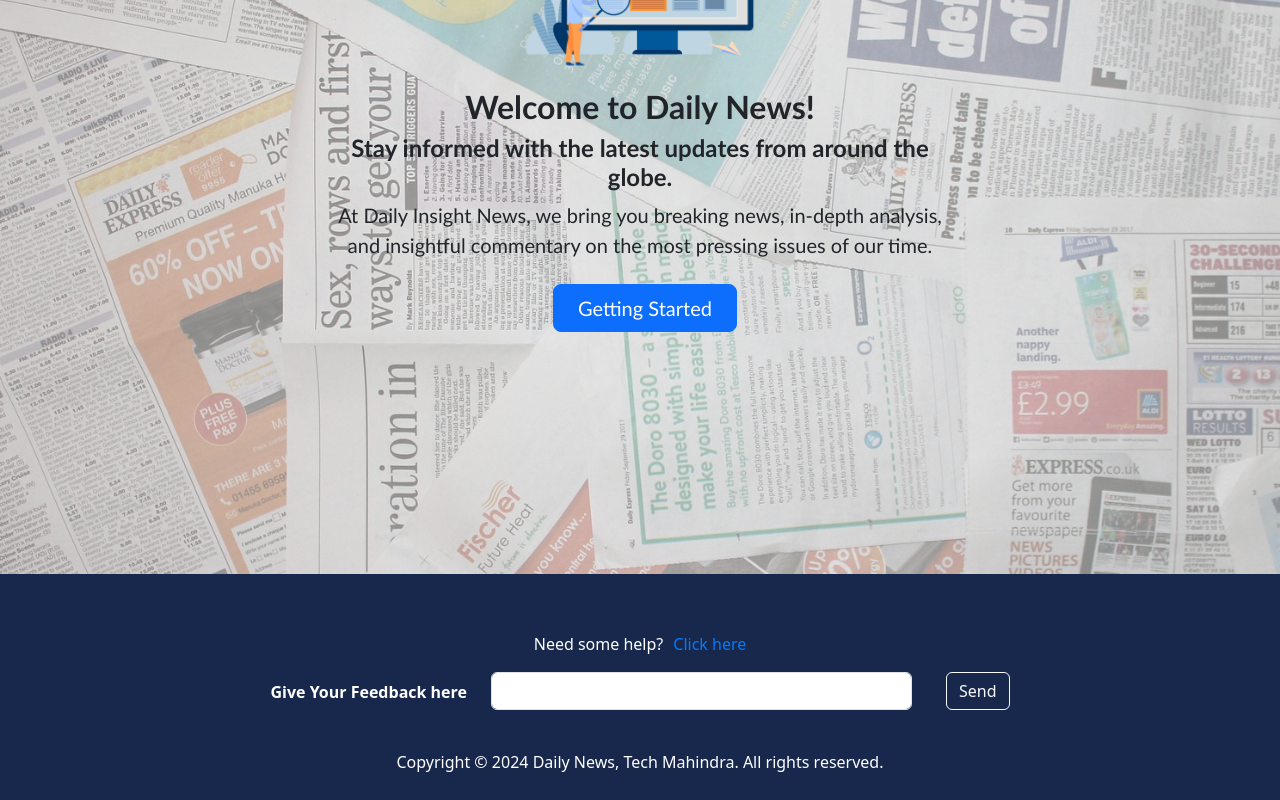
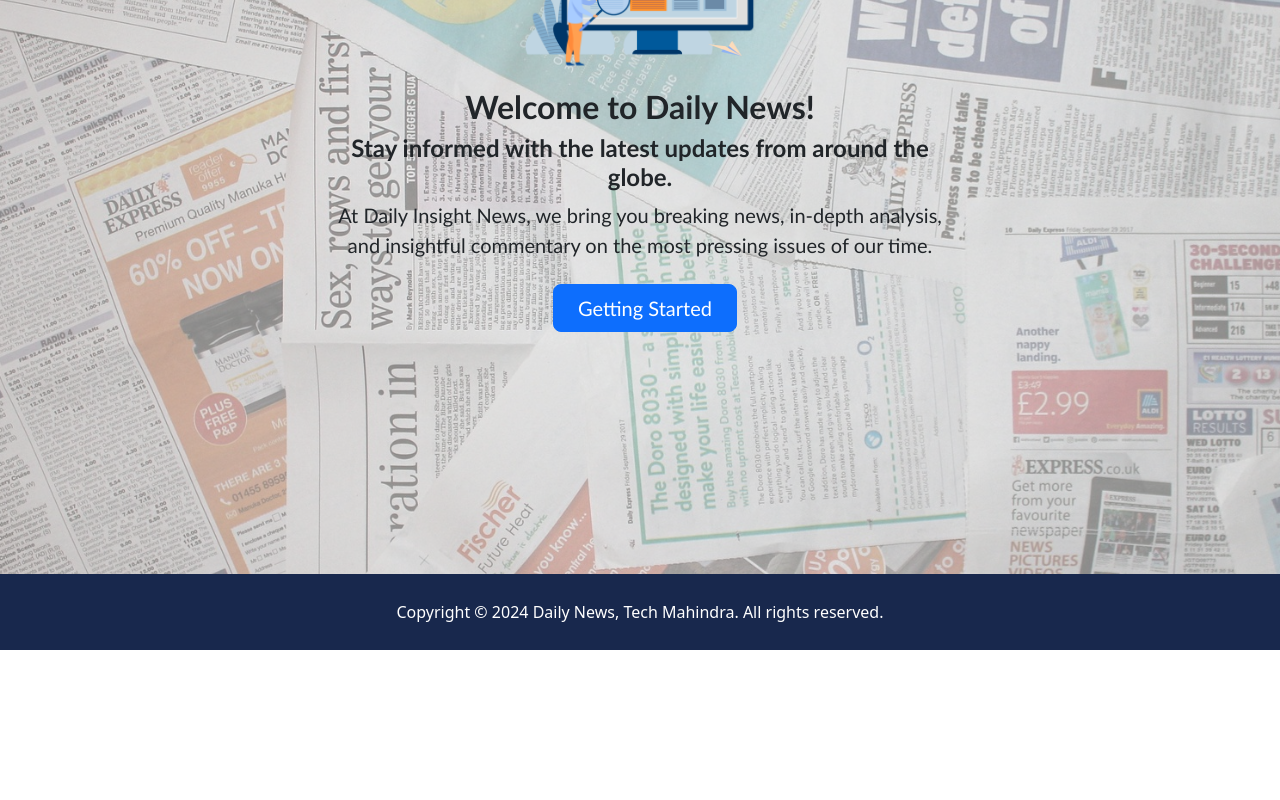
Before and after one commit to ank2911/News_App, a React (Create React App) app in the folder DailyNews-Frontend/: page / in a window 1280 px wide. Shown: the part 248-1048 px from the top of the page. After the commit the page ends 898 px from the top, so only its background shows below. Built offline with nearby package versions, Linux system fonts and the light colour scheme.

Commit message:
footer,roller changes rohit

```diff
--- a/DailyNews-Frontend/package.json
+++ b/DailyNews-Frontend/package.json
@@ -15,6 +15,7 @@
     "react-dom": "^18.3.1",
     "react-icons": "^5.2.1",
     "react-icons-kit": "^2.0.0",
+    "react-loader-spinner": "^6.1.6",
     "react-router-dom": "^6.24.0",
     "react-scripts": "^5.0.1",
     "web-vitals": "^2.1.4"
--- a/DailyNews-Frontend/src/components/Footer.js
+++ b/DailyNews-Frontend/src/components/Footer.js
@@ -10,7 +10,7 @@ function Footer() {
       <footer
         className="text-center text-white footer"
       >
-        <div className="container p-5 pb-0">
+        {/* <div className="container p-5 pb-0">
           <p>
             Need some help?
             <Link to="/help" className="help-link">
@@ -44,7 +44,7 @@ function Footer() {
               </div>
             </form>
           </section>
-        </div>
+        </div> */}
 
         <div className="text-center p-3">
           Copyright © {currentYear} Daily News, Tech Mahindra. All rights
--- a/DailyNews-Frontend/src/styles/News_Body.css
+++ b/DailyNews-Frontend/src/styles/News_Body.css
@@ -46,7 +46,7 @@
 
   display: flex;
   gap: var(--gap);
-  background: #f5f521;
+  background: #92b9e3;
   border-top:1px solid #000;
   border-bottom:1px solid #000;
   overflow: hidden;
```
Also changed, not shown: 1 other file (tests, documents, lock files or other folders).
